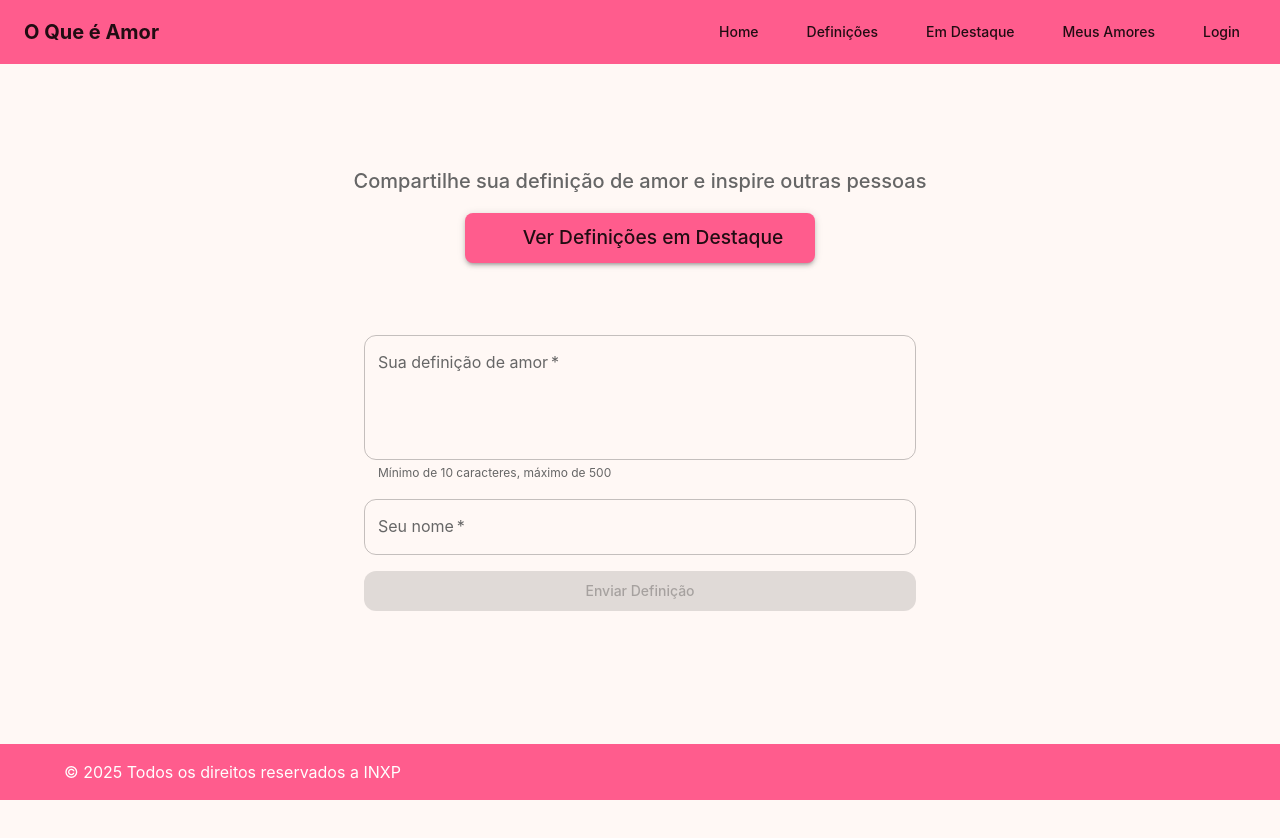
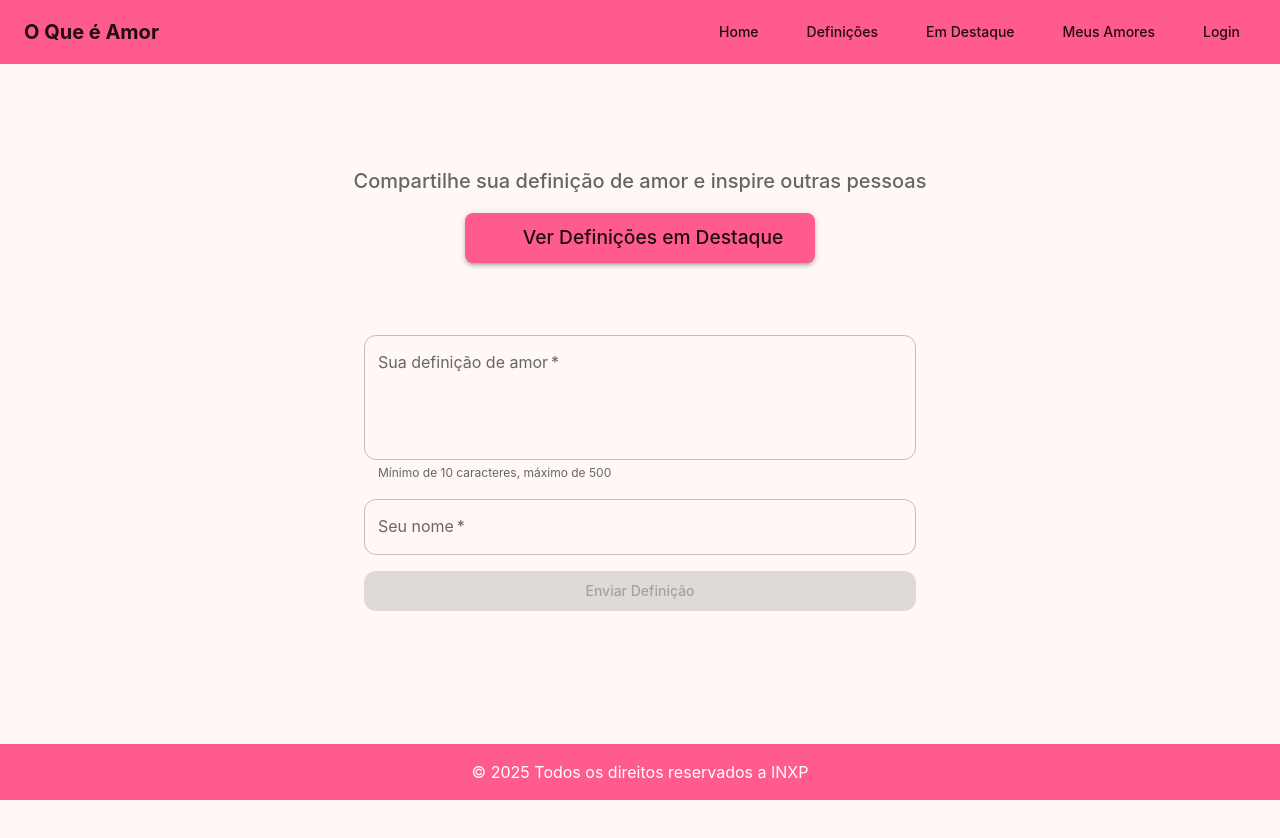
Before and after one commit to oismaelash/what-is-love-next-ts-frontend-backend, a Next.js app: page / in a window 1280 px wide. Shown: the top 838 px of the page. Built offline with nearby package versions, Linux system fonts and the light colour scheme; no server answers; some icons are missing.

Commit message:
Update footer layout: Change justifyContent from 'space-between' to 'center' for improved alignment of footer items.

```diff
--- a/src/components/Footer.tsx
+++ b/src/components/Footer.tsx
@@ -23,7 +23,7 @@ const Footer = () => {
           sx={{
             display: 'flex',
             flexDirection: { xs: 'column', sm: 'row' },
-            justifyContent: 'space-between',
+            justifyContent: 'center',
             alignItems: 'center',
             gap: 2,
           }}
```
